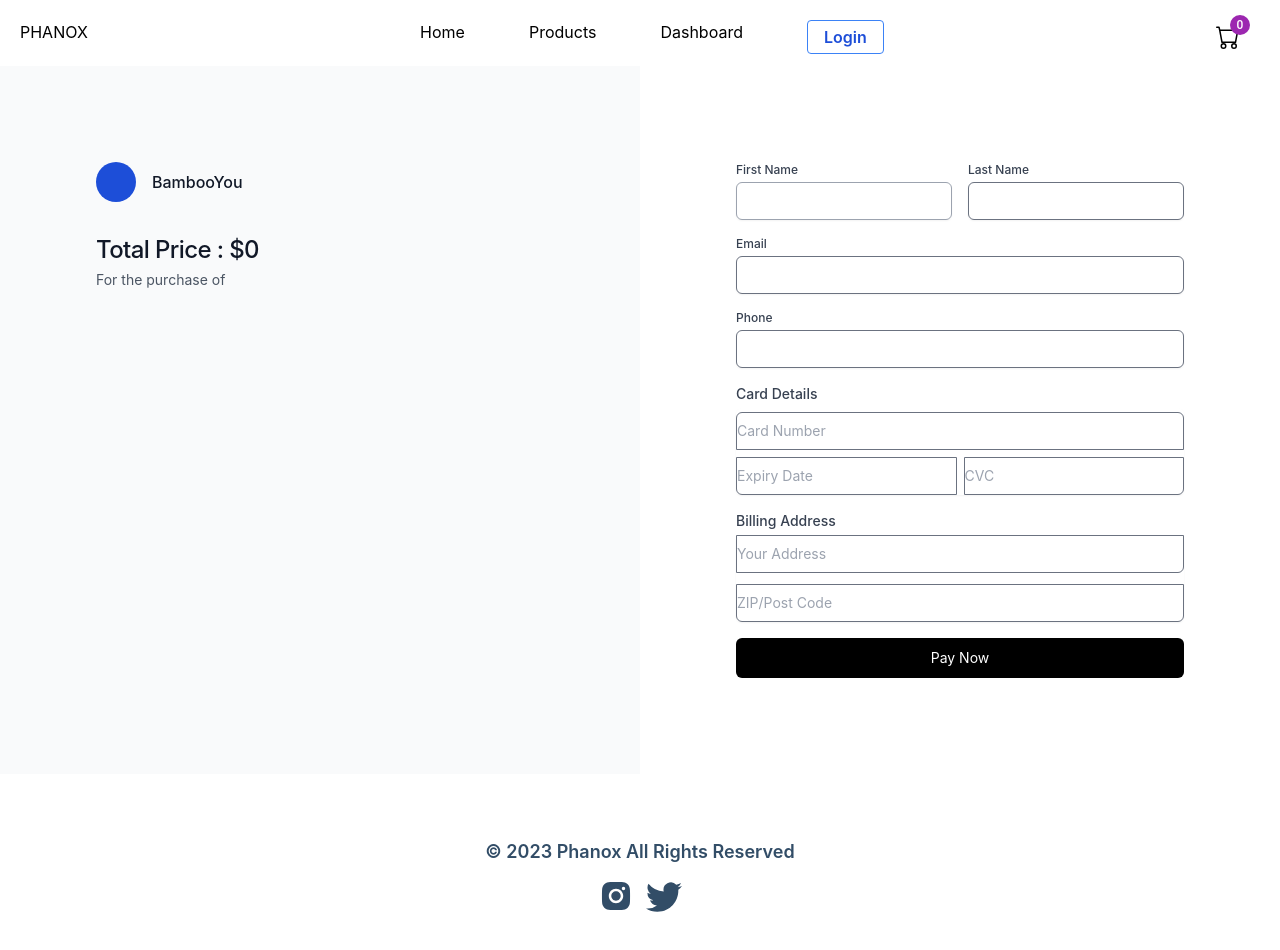
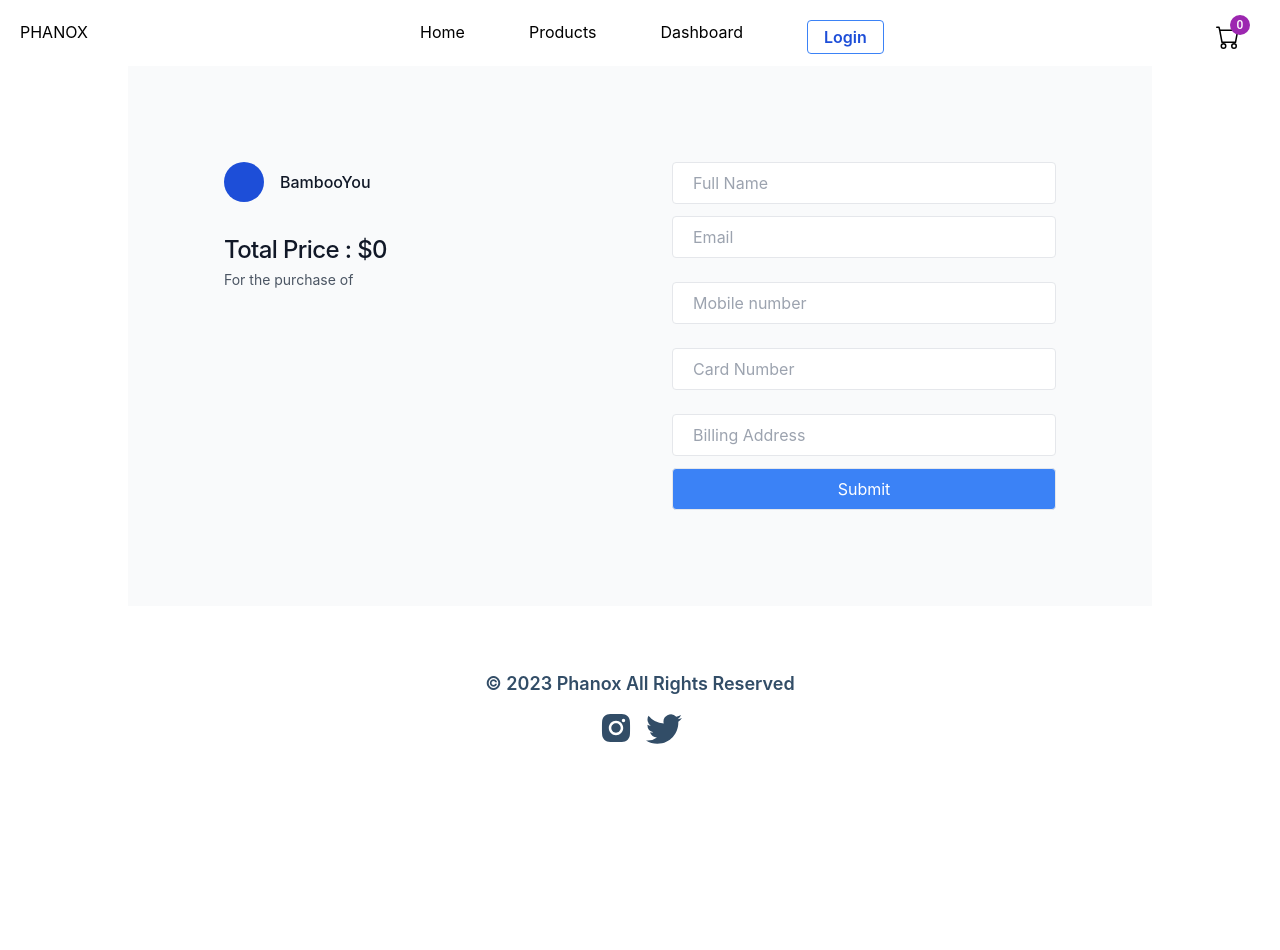
Before and after one commit to loknathsd/earbuds-shop-client, a React (Create React App) app: page /checkout in a window 1280 px wide. Shown: the top 950 px of the page. After the commit the page ends 810 px from the top, so only its background shows below. Built offline with nearby package versions, Linux system fonts and the light colour scheme.

Commit message:
checkout page functionality

```diff
--- a/package.json
+++ b/package.json
@@ -7,6 +7,8 @@
     "@emotion/styled": "^11.10.5",
     "@headlessui/react": "^1.7.13",
     "@mui/material": "^5.11.4",
+    "@stripe/react-stripe-js": "^2.1.0",
+    "@stripe/stripe-js": "^1.52.0",
     "@tailwindcss/forms": "^0.5.3",
     "@testing-library/jest-dom": "^5.14.1",
     "@testing-library/react": "^13.0.0",
@@ -16,6 +18,7 @@
     "react": "^18.2.0",
     "react-dom": "^18.2.0",
     "react-fast-marquee": "^1.3.5",
+    "react-hook-form": "^7.43.9",
     "react-hot-toast": "^2.4.0",
     "react-icons": "^4.7.1",
     "react-loader-spinner": "^5.3.4",
--- a/src/components/Cart/Cart.jsx
+++ b/src/components/Cart/Cart.jsx
@@ -1,12 +1,17 @@
-import { Fragment, useState } from 'react'
+import { Fragment } from 'react'
 import { Dialog, Transition } from '@headlessui/react'
 import { useStateContext } from '../../context/StateContext'
-import { Link } from 'react-router-dom';
+import {  Link, useNavigate } from 'react-router-dom';
 import EmptyCart from './EmptyCart';
 
 
 export default function Cart() {
     const { totalPrice, showCart, setShowCart, totalQuantities, cartItems, removeProduct, toggleCartItemQuantity } = useStateContext();
+    const navigate = useNavigate();
+    const handleCheckout=()=>{
+        navigate("/checkout");
+        setShowCart(false);
+    }
     return (
         <Transition.Root show={showCart} as={Fragment}>
             <Dialog as="div" className="relative z-20" onClose={setShowCart}>
@@ -101,13 +106,13 @@ export default function Cart() {
                                                 <p>${totalPrice}</p>
                                             </div>
                                             <p className="mt-0.5 text-sm text-gray-500">Shipping and taxes calculated at checkout.</p>
-                                            <div className="mt-6">
-                                                <Link
-                                                    to="/checkout"
-                                                    className="flex items-center justify-center rounded-md border border-transparent bg-indigo-600 px-6 py-3 text-base font-medium text-white shadow-sm hover:bg-indigo-700"
+                                            <div className="mt-6 text-center">
+                                                <button
+                                                   onClick={handleCheckout}
+                                                    className="rounded-md border border-transparent bg-indigo-600 px-6 w-full py-3 text-base font-medium text-white shadow-sm hover:bg-indigo-700"
                                                 >
                                                     Checkout
-                                                </Link>
+                                                </button>
                                             </div>
                                             <div className="mt-6 flex justify-center text-center text-sm text-gray-500">
                                                 <p>
--- a/src/pages/Checkout/Checkout.jsx
+++ b/src/pages/Checkout/Checkout.jsx
@@ -6,8 +6,8 @@ const Checkout = () => {
     const {cartItems,totalPrice} = useStateContext();
     return (
       <section>
-        <div className="mx-auto grid max-w-screen-2xl grid-cols-1 md:grid-cols-2">
-          <div className="bg-gray-50 py-12 md:py-24">
+        <div className="mx-auto grid max-w-screen-lg px-16 grid-cols-1 md:grid-cols-2 bg-gray-50">
+          <div className=" py-12 md:py-24">
             <div className="mx-auto max-w-lg space-y-8 px-4 lg:px-8">
               <div className="flex items-center gap-4">
                 <span className="h-10 w-10 rounded-full bg-blue-700"></span>
@@ -25,7 +25,7 @@ const Checkout = () => {
                   <ul className="-my-4 divide-y divide-gray-100">
                     {cartItems.length >=1 && cartItems.map(item=><li className="flex items-center gap-4 py-4">
                       <img
-                        src={item.img}
+                        src={item.imgUrl}
                         alt=""
                         className="h-16 w-16 rounded object-cover"
                       />
@@ -43,9 +43,9 @@ const Checkout = () => {
               </div>
             </div>
           </div>
-          <div className="bg-white py-12 md:py-24">
+          <div className=" py-12 md:py-24">
             <div className="mx-auto max-w-lg px-4 lg:px-8">
-            <Form />
+            <Form cartItems={cartItems} />
             </div>
           </div>
         </div>
--- a/src/pages/Checkout/Form.jsx
+++ b/src/pages/Checkout/Form.jsx
@@ -1,134 +1,22 @@
 import React from 'react';
+import { useForm } from 'react-hook-form';
 
-const Form = () => {
+const Form = ({cartItems}) => {
+    const { register,reset, handleSubmit} = useForm();
+    const onSubmit = data => {
+        console.log(data,cartItems,' data')
+        reset()
+    }
     return (
         <div>
-            <form className="grid grid-cols-6 gap-4">
-                <div className="col-span-3">
-                    <label
-                        for="FirstName"
-                        className="block text-xs font-medium text-gray-700"
-                    >
-                        First Name
-                    </label>
-
-                    <input
-                        type="text"
-                        id="FirstName"
-                        className="mt-1 w-full rounded-md border border-gray-400 shadow-sm sm:text-sm py-2"
-                    />
-                </div>
-
-                <div className="col-span-3">
-                    <label
-                        for="LastName"
-                        className="block text-xs font-medium text-gray-700"
-                    >
-                        Last Name
-                    </label>
-
-                    <input
-                        type="text"
-                        id="LastName"
-                        className="mt-1 w-full rounded-md border border-gray-500 shadow-sm sm:text-sm py-2"
-                    />
-                </div>
-
-                <div className="col-span-6">
-                    <label for="Email" className="block text-xs font-medium text-gray-700">
-                        Email
-                    </label>
-
-                    <input
-                        type="email"
-                        id="Email"
-                        className="mt-1 w-full rounded-md border border-gray-500 shadow-sm sm:text-sm py-2"
-                    />
-                </div>
-
-                <div className="col-span-6">
-                    <label for="Phone" className="block text-xs font-medium text-gray-700">
-                        Phone
-                    </label>
-
-                    <input
-                        type="tel"
-                        id="Phone"
-                        className="mt-1 w-full rounded-md border border-gray-500 shadow-sm sm:text-sm py-2"
-                    />
-                </div>
-
-                <fieldset className="col-span-6">
-                    <legend className="block text-sm font-medium text-gray-700">
-                        Card Details
-                    </legend>
-
-                    <div className="mt-1 -space-y-px rounded-md bg-white shadow-sm">
-                        <div>
-                            <label for="CardNumber" className="sr-only"> Card Number </label>
-
-                            <input
-                                type="number"
-                                id="CardNumber"
-                                placeholder="Card Number"
-                                className="relative mt-1 mb-2 w-full rounded-t-md border border-gray-500 focus:z-10 sm:text-sm py-2"
-                            />
-                        </div>
-
-                        <div className="flex -space-x-px gap-2 ">
-                            <div className="flex-1">
-                                <label for="CardExpiry" className="sr-only"> Card Expiry </label>
-
-                                <input
-                                    type="number"
-                                    id="CardExpiry"
-                                    placeholder="Expiry Date"
-                                    className="relative w-full rounded-bl-md   border border-gray-500 focus:z-10 sm:text-sm py-2"
-                                />
-                            </div>
-
-                            <div className="flex-1">
-                                <label for="CardCVC" className="sr-only"> Card CVC </label>
-
-                                <input
-                                    type="number"
-                                    id="CardCVC"
-                                    placeholder="CVC"
-                                    className="relative w-full rounded-br-md border border-gray-500 focus:z-10 sm:text-sm py-2"
-                                />
-                            </div>
-                        </div>
-                    </div>
-                </fieldset>
-
-                <fieldset className="col-span-6">
-                    <legend className="block text-sm font-medium text-gray-700">
-                        Billing Address
-                    </legend>
-
-                    <div className="mt-1 -space-y-px rounded-md bg-white shadow-sm">
-                        <input type="text" placeholder='Your Address' className="relative w-full mb-3 rounded-br-md border border-gray-500 focus:z-10 sm:text-sm py-2" />
-
-                        <div>
-                            <label className="sr-only" for="PostalCode"> ZIP/Post Code </label>
-
-                            <input
-                                type="text"
-                                id="PostalCode"
-                                placeholder="ZIP/Post Code"
-                                className="relative w-full rounded-b-md  border border-gray-500 focus:z-10 sm:text-sm py-2"
-                            />
-                        </div>
-                    </div>
-                </fieldset>
-
-                <div className="col-span-6">
-                    <button
-                        className="block w-full rounded-md bg-black p-2.5 text-sm text-white transition hover:shadow-lg"
-                    >
-                        Pay Now
-                    </button>
-                </div>
+            <form onSubmit={handleSubmit(onSubmit)}>
+                <input className='border border-gray-200 px-5 py-2 w-full rounded' type="text" placeholder="Full Name" {...register("fullname", { required: true, maxLength: 80 })} />
+                {/* <input type="text" placeholder="Last name" {...register("Last name", { required: true, maxLength: 100 })} /> */}
+                <input className='border border-gray-200 px-5 py-2 w-full rounded my-3' type="text" placeholder="Email" {...register("email", { required: true, pattern: /^\S+@\S+$/i })} />
+                <input className='border border-gray-200 px-5 py-2 w-full rounded my-3' type="number" placeholder="Mobile number" {...register("phonenumber", { required: true })} />
+                <input className='border border-gray-200 px-5 py-2 w-full rounded my-3' placeholder='Card Number' {...register("Cardnumber", { required: true })} type="number" />
+                <input className='border border-gray-200 px-5 py-2 w-full rounded my-3' placeholder='Billing Address' {...register("address", { required: true })} type="text" />
+                <input className='border border-gray-200 px-5 py-2 w-full rounded bg-blue-500 text-white' type="submit" />
             </form>
         </div>
     );
```
Also changed, not shown: 2 other files (tests, documents, lock files or other folders).
